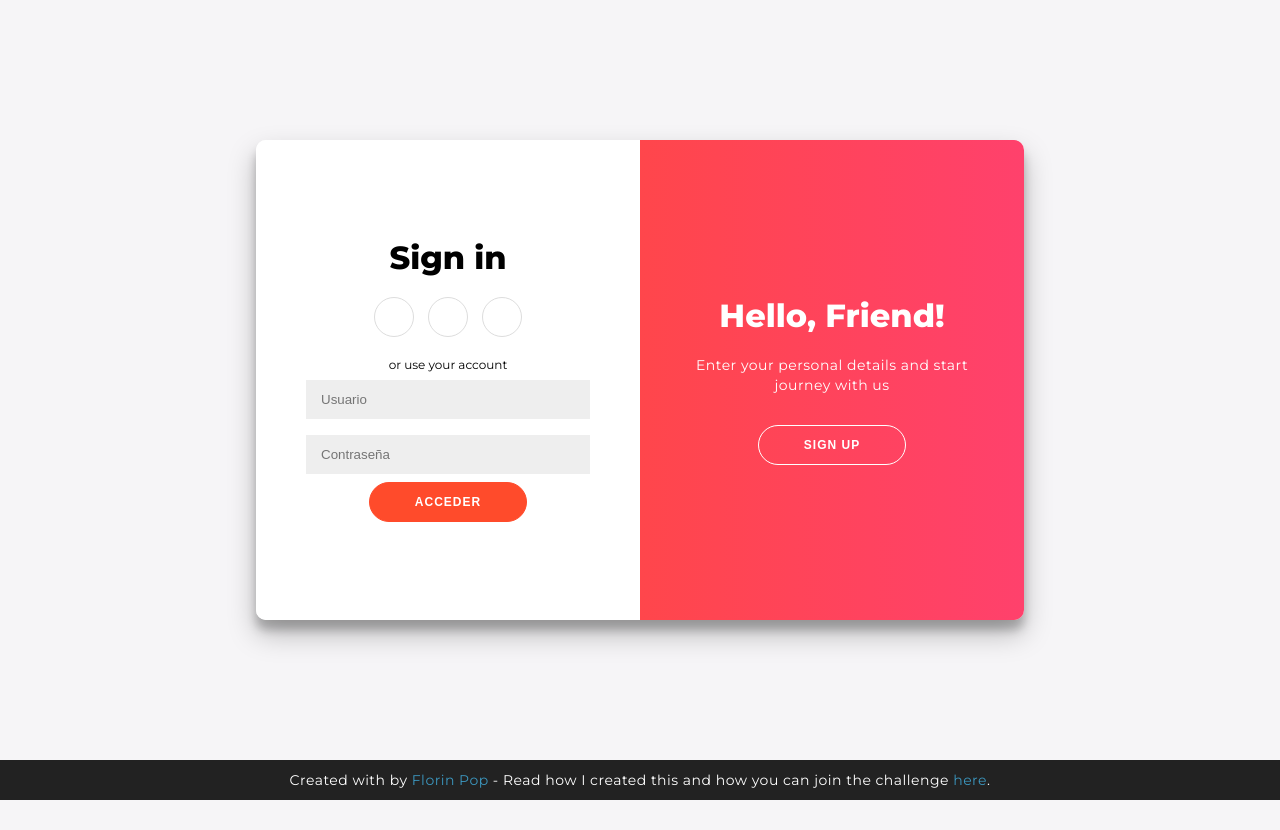
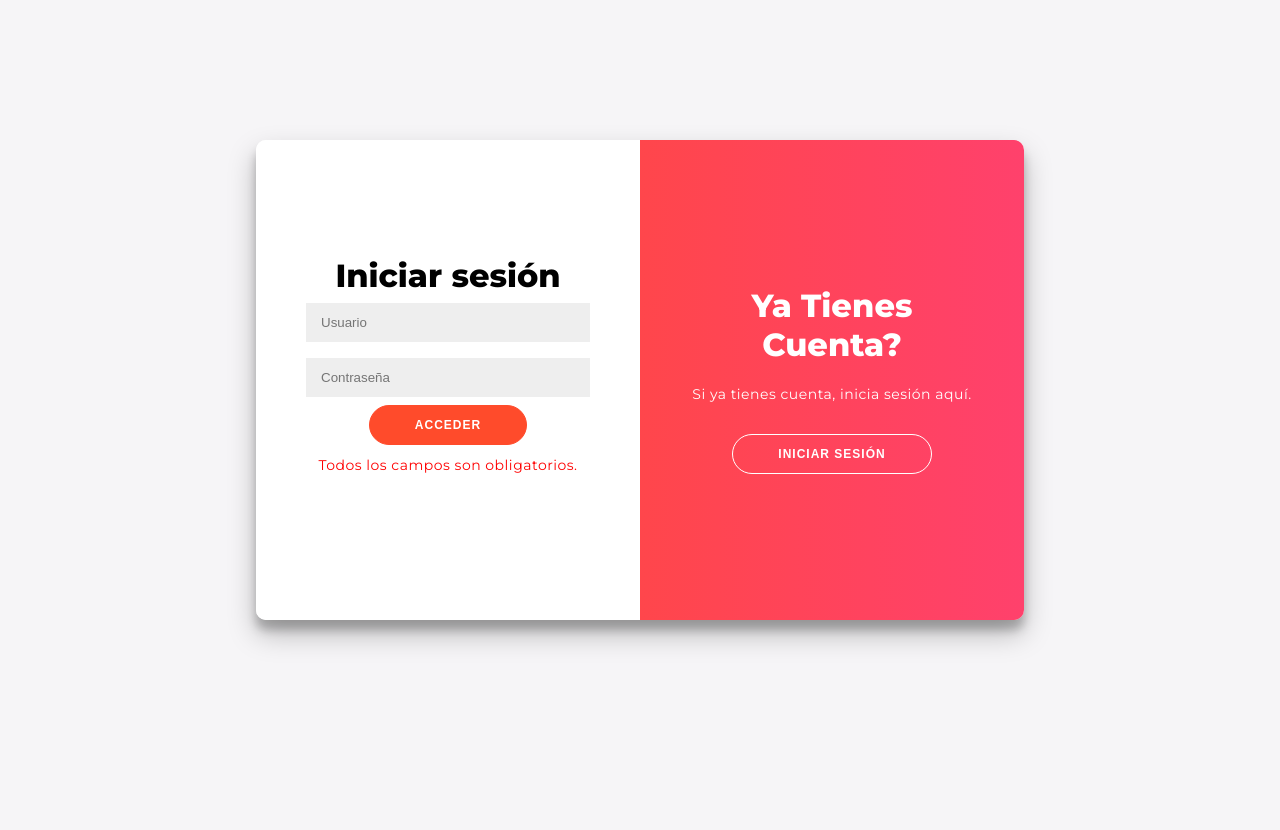
Before and after one commit to luanacanselmo/MendoAgro, a PHP site: the page made by vista/login.php in a window 1280 px wide. Run offline with PHP 8.4, Linux system fonts and the light colour scheme; the visitor is signed in with stand-in values (Sample User, id 1).

Commit message:
Validacion del login y crear cuenta

```diff
--- a/vista/css/login.css
+++ b/vista/css/login.css
@@ -249,3 +249,7 @@ footer a {
     color: #3c97bf;
     text-decoration: none;
 }
+.error {
+    color: red;
+    margin-top: 10px;
+}
--- a/vista/login.php
+++ b/vista/login.php
@@ -3,61 +3,50 @@
 <head>
     <meta charset="UTF-8">
     <meta name="viewport" content="width=device-width, initial-scale=1.0">
-    <title>Document</title>
+    <title>Login</title>
     <link rel="stylesheet" href="css/login.css" />
-
-
 </head>
 <body>
 <div class="container" id="container">
     <div class="form-container sign-up-container">
-		<form action="../controlador/logincontrolador.php">
-			<h1>Create Account</h1>
-			<input type="text" name="usuario" placeholder="Usuario">
-			<input type="text" name="contrasena" placeholder="Contraseña" />
-			<button  type="submit" name="submit" value="Entrar" id="entrar">Acceder</button>
 
+		<form action="../controlador/registrarNuevaCuenta.php" method="post">
+            <h1>Crear una cuenta</h1>
+            <input type="text" name="usuario" placeholder="Usuario" required>
+            <input type="password" name="contrasena" placeholder="Contraseña" required />
+            <input type="email" name="correo" placeholder="Correo" required />
+            <button type="submit" name="submit" value="Entrar" id="entrar">Crear Cuenta</button>
         </form>
     </div>
     <div class="form-container sign-in-container">
-		<form action="../controlador/logincontrolador.php">
-			<h1>Sign in</h1>
-			<div class="social-container">
-				<a href="#" class="social"><i class="fab fa-facebook-f"></i></a>
-				<a href="#" class="social"><i class="fab fa-google-plus-g"></i></a>
-				<a href="#" class="social"><i class="fab fa-linkedin-in"></i></a>
-			</div>
-			<span>or use your account</span>
-			<input type="text" name="usuario" placeholder="Usuario">
-			<input type="text" name="contrasena" placeholder="Contraseña" />
-			<button  type="submit" name="submit" value="Entrar" id="entrar">Acceder</button>
+	<form action="../controlador/logincontrolador.php" method="post">
+            <h1>Iniciar sesión</h1>
+            <input type="text" name="usuario" placeholder="Usuario" required>
+            <input type="password" name="contrasena" placeholder="Contraseña" required />
+            <button type="submit" name="submit" value="Entrar" id="entrar">Acceder</button>
+            <?php
+            if (isset($_GET['error'])) {
+                echo '<p class="error">' . htmlspecialchars($_GET['error']) . '</p>';
+            }
+            ?>
         </form>
     </div>
     <div class="overlay-container">
         <div class="overlay">
+		<div class="overlay-panel overlay-right">
+                <h1>Ya Tienes Cuenta?</h1>
+                <p>Si ya tienes cuenta, inicia sesión aquí.</p>
+                <button class="ghost" id="signUp">Iniciar sesión</button>
+            </div>
             <div class="overlay-panel overlay-left">
-				<h1>Welcome Back!</h1>
-				<p>To keep connected with us please login with your personal info</p>
-				<button class="ghost" id="signIn">Sign In</button>
+                <h1>Aún no tienes Cuenta?</h1>
+                <p>Si aún no tienes cuenta, regístrate aquí.</p>
+                <button class="ghost" id="signIn">Regístrate</button>
             </div>
-			<div class="overlay-panel overlay-right">
-				<h1>Hello, Friend!</h1>
-				<p>Enter your personal details and start journey with us</p>
-				<button class="ghost" id="signUp">Sign Up</button>
+
         </div>
     </div>
 </div>
-</div>
-
-<footer>
-	<p>
-		Created with <i class="fa fa-heart"></i> by
-		<a target="_blank" href="https://florin-pop.com">Florin Pop</a>
-		- Read how I created this and how you can join the challenge
-		<a target="_blank" href="https://www.florin-pop.com/blog/2019/03/double-slider-sign-in-up-form/">here</a>.
-	</p>
-</footer>
 <script src="js/login.js"></script>
-
 </body>
 </html>
```
Also changed, not shown: controlador/logincontrolador.php (+29 -14 lines), controlador/registrarNuevaCuenta.php (added, +31 -0 lines), index.php (+6 -14 lines), vista/subirTrabajo.php (+7 -4 lines). Lines whose indentation alone changed are shown as unchanged.
